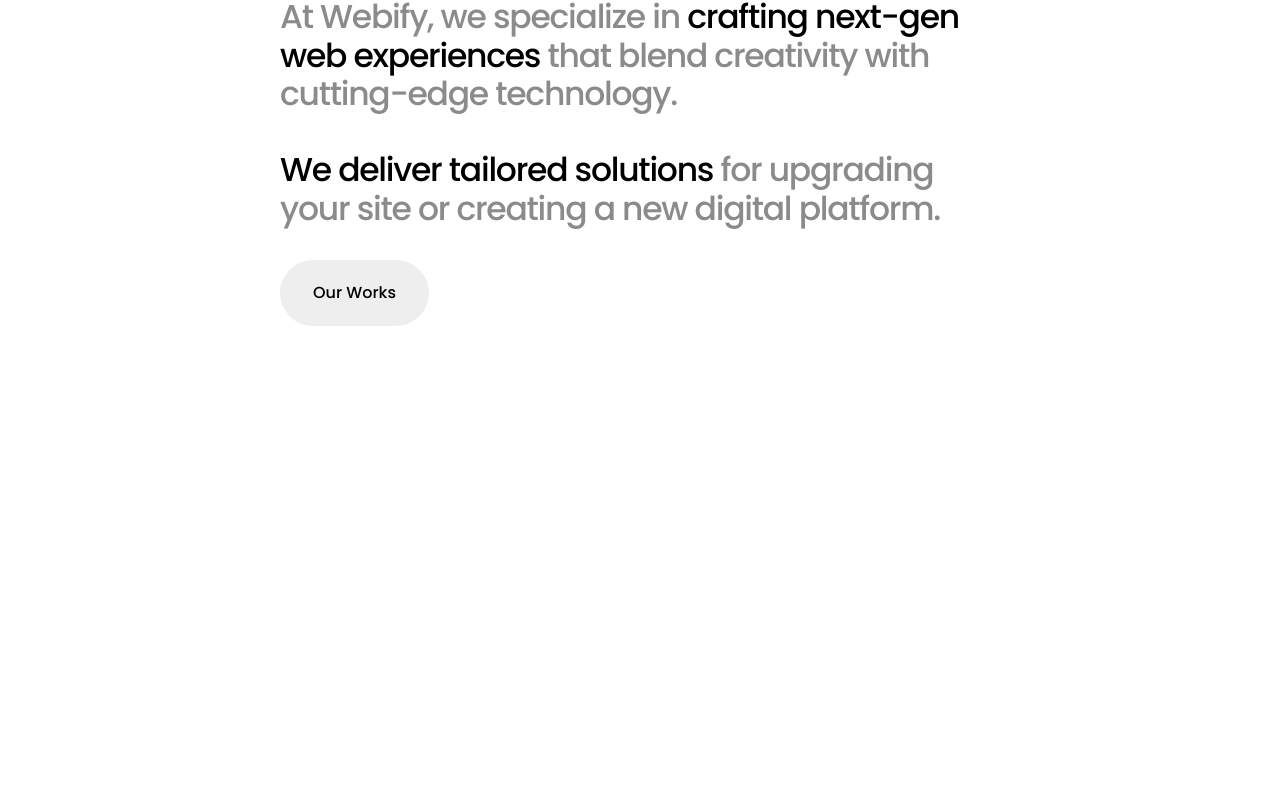
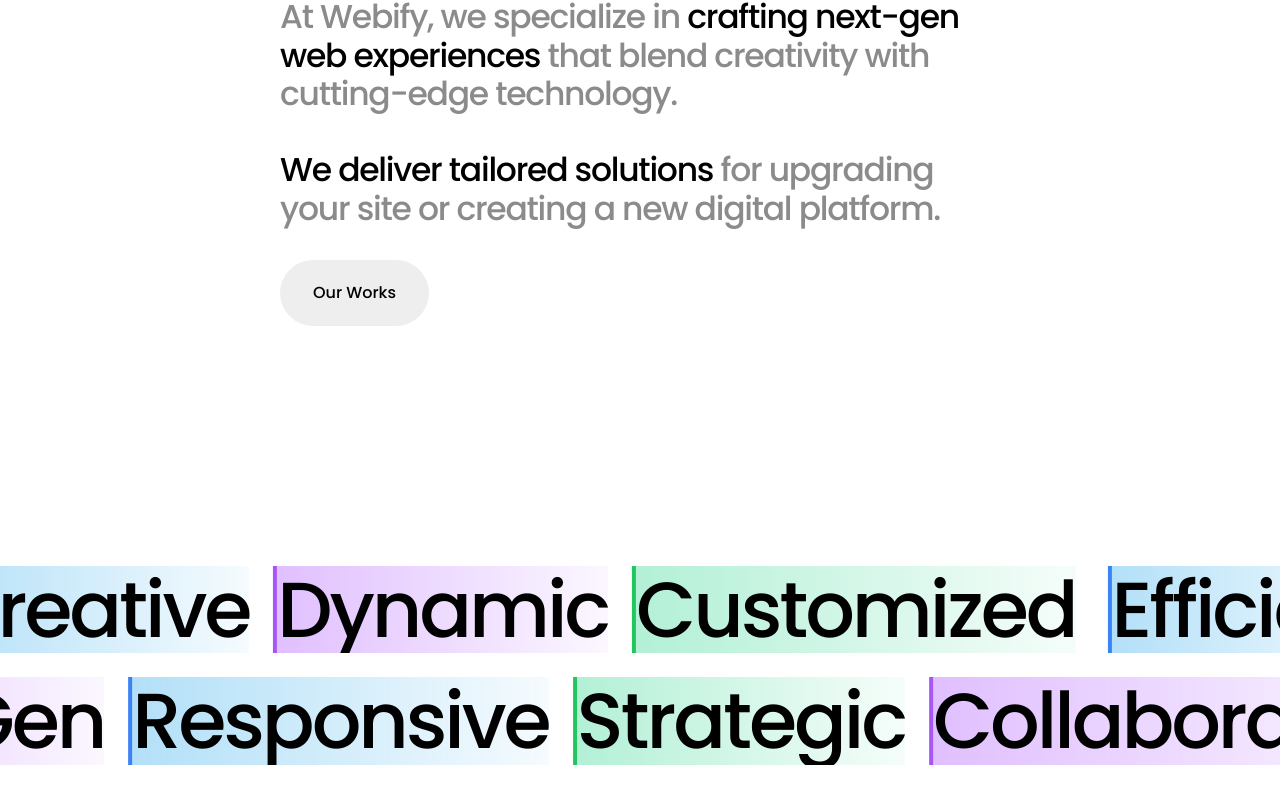
Before and after one commit to Fred-omojole/weblix5.0, a Next.js app: page / in a window 1280 px wide. Shown: the part 1790-2594 px from the top of the page. Before the commit the page ends 2356 px from the top, so only its background shows below. Built offline with nearby package versions, Linux system fonts and the light colour scheme.

Commit message:
maintenance and fixes  /  services incomplete

```diff
--- a/app/(Home)/components/About.tsx
+++ b/app/(Home)/components/About.tsx
@@ -34,7 +34,7 @@
             <ReuseableButton
               text={"our works"}
               className={
-                "border-solid border-[1px] text-black hover:px-[40px] hover:bg-[#f4f4f4] bg-[#eee] border-[#eee]   px-[32px] py-[20px] flex items-center justify-center capitalize  "
+                "border-solid border-[1px] text-black hover:px-[40px] hover:bg-[#f4f4f4] bg-[#eee] border-[#eee] duration-200   px-[32px] py-[20px] flex items-center justify-center capitalize  "
               }
               icon={false}
             />
--- a/app/(Home)/components/Highlighted.tsx
+++ b/app/(Home)/components/Highlighted.tsx
@@ -1,3 +1,4 @@
+"use client";
 import React from "react";
 import { motion } from "framer-motion";
 import { fadeIn } from "@/lib/variant";
@@ -25,15 +26,15 @@
   },
 
   blue: {
-    border: "border-l-green-500",
-    gradientFrom: "from-custom-green-32",
-    gradientTo: "to-custom-green-4",
+    border: "border-l-blue-500",
+    gradientFrom: "from-custom-blue-32",
+    gradientTo: "to-custom-blue-4",
   },
 
   purple: {
-    border: "border-l-green-500",
-    gradientFrom: "from-custom-green-32",
-    gradientTo: "to-custom-green-4",
+    border: "border-l-purple-500",
+    gradientFrom: "from-custom-purple-32",
+    gradientTo: "to-custom-purple-4",
   },
 };
 
--- a/app/(Home)/components/ReuseableButton.tsx
+++ b/app/(Home)/components/ReuseableButton.tsx
@@ -25,7 +25,7 @@
   return (
     <button
       title="button"
-      className={` hover:px-[48px] transition-[padding]  justify-center text-center cursor-pointer rounded-full ${className}`}
+      className={` hover:px-[48px] transition-[padding]   justify-center text-center cursor-pointer rounded-full ${className}`}
     >
       {icon && <Icon />}
       {text}
--- /dev/null
+++ b/app/(Home)/components/Services.tsx
@@ -0,0 +1,20 @@
+import React from "react";
+
+const Services = () => {
+  return (
+    <section className="mt-40 pt-20 pb-0 ">
+      <div className="flex w-full max-w-[1216px] pr-[64px] pl-[64px] flex-col flex-nowrap flex-start items-center ml-auto mr-auto">
+        <div className="flex w-full mb-20 pr-10 pl-10 justify-between items-end gap-20">
+          <div className="max-w-[560px]">
+            <h2 className=" my-0 text-[78px] leading-[104%] font-medium tracking-[-3.12px] capitalize">
+              digital excellence,{" "}
+              <span className="text-[#8b8b8b]">delivered</span>
+            </h2>
+          </div>
+        </div>
+      </div>
+    </section>
+  );
+};
+
+export default Services;
--- /dev/null
+++ b/app/(Home)/components/thicker.tsx
@@ -0,0 +1,205 @@
+import React from "react";
+import HighlightedTitle from "./Highlighted";
+
+const Thicker = () => {
+  return (
+    <>
+      <div className="relative w-full max-w-[1728px] block ml-auto mr-auto ">
+        {/* first ticker  */}
+        <div className="overflow-hidden">
+          <div className="flex justify-end items-center gap-6 ">
+            <div className="flex animate-slide-right  items-center justify-start gap-6 flex-grow-0 flex-shrink-0 basis-auto">
+              <HighlightedTitle
+                className="text-[78px] leading-[112%] tracking-[-3.12px]"
+                suffix={""}
+                text={""}
+                highlightedText={"Innovative"}
+              />
+              <HighlightedTitle
+                className="text-[78px] leading-[112%] tracking-[-3.12px]"
+                suffix={""}
+                text={""}
+                colorScheme={"blue"}
+                highlightedText={"Creative"}
+              />
+              <HighlightedTitle
+                className="text-[78px] leading-[112%] tracking-[-3.12px]"
+                suffix={""}
+                text={""}
+                colorScheme={"purple"}
+                highlightedText={"Dynamic"}
+              />
+              <HighlightedTitle
+                className="text-[78px] leading-[112%] tracking-[-3.12px]"
+                suffix={""}
+                text={""}
+                colorScheme={"green"}
+                highlightedText={"Customized"}
+              />
+              <HighlightedTitle
+                className={
+                  "text-[78px] leading-[112%] tracking-[-3.12px] pr-2 pl-2"
+                }
+                suffix={""}
+                text={""}
+                colorScheme={"blue"}
+                highlightedText={"Efficient"}
+              />
+              <HighlightedTitle
+                className="text-[78px] leading-[112%] tracking-[-3.12px]"
+                suffix={""}
+                text={""}
+                colorScheme={"purple"}
+                highlightedText={"Versatile"}
+              />
+            </div>
+
+            <div className="flex animate-slide-right items-center justify-start gap-6 flex-grow-0 flex-shrink-0 basis-auto">
+              <HighlightedTitle
+                className="text-[78px] leading-[112%] tracking-[-3.12px]"
+                suffix={""}
+                text={""}
+                highlightedText={"Innovative"}
+              />
+              <HighlightedTitle
+                className="text-[78px] leading-[112%] tracking-[-3.12px]"
+                suffix={""}
+                text={""}
+                colorScheme={"blue"}
+                highlightedText={"Creative"}
+              />
+              <HighlightedTitle
+                className="text-[78px] leading-[112%] tracking-[-3.12px]"
+                suffix={""}
+                text={""}
+                colorScheme={"purple"}
+                highlightedText={"Dynamic"}
+              />
+              <HighlightedTitle
+                className="text-[78px] leading-[112%] tracking-[-3.12px]"
+                suffix={""}
+                text={""}
+                colorScheme={"green"}
+                highlightedText={"Customized"}
+              />
+              <HighlightedTitle
+                className={
+                  "text-[78px] leading-[112%] tracking-[-3.12px] pr-2 pl-2"
+                }
+                suffix={""}
+                text={""}
+                colorScheme={"blue"}
+                highlightedText={"Efficient"}
+              />
+              <HighlightedTitle
+                className="text-[78px] leading-[112%] tracking-[-3.12px]"
+                suffix={""}
+                text={""}
+                colorScheme={"purple"}
+                highlightedText={"Versatile"}
+              />
+            </div>
+          </div>
+        </div>
+        {/* second thicker  */}
+        <div className="overflow-hidden mt-[24px]">
+          <div className="flex justify-start items-center gap-6 ">
+            <div className="flex animate-slide-left justify-start items-center flex-shrink-0 basis-auto flex-grow-0 gap-6">
+              <HighlightedTitle
+                className="text-[78px] leading-[112%] tracking-[-3.12px]"
+                suffix={""}
+                text={""}
+                highlightedText={"Expert"}
+              />
+              <HighlightedTitle
+                className="text-[78px] leading-[112%] tracking-[-3.12px]"
+                suffix={""}
+                text={""}
+                colorScheme={"purple"}
+                highlightedText={"Next-Gen"}
+              />
+              <HighlightedTitle
+                className="text-[78px] leading-[112%] tracking-[-3.12px]"
+                suffix={""}
+                text={""}
+                colorScheme={"blue"}
+                highlightedText={"Responsive"}
+              />
+              <HighlightedTitle
+                className="text-[78px] leading-[112%] tracking-[-3.12px]"
+                suffix={""}
+                text={""}
+                colorScheme={"green"}
+                highlightedText={"Strategic"}
+              />
+              <HighlightedTitle
+                className="text-[78px] leading-[112%] tracking-[-3.12px]"
+                suffix={""}
+                text={""}
+                colorScheme={"purple"}
+                highlightedText={"Collaborative"}
+              />
+              <HighlightedTitle
+                className={
+                  "text-[78px] leading-[112%] tracking-[-3.12px] pr-2 pl-2"
+                }
+                suffix={""}
+                text={""}
+                colorScheme={"blue"}
+                highlightedText={"Progressive"}
+              />
+            </div>
+
+            <div className="flex animate-slide-left justify-start items-center flex-shrink-0 basis-auto flex-grow-0 gap-6">
+              <HighlightedTitle
+                className="text-[78px] leading-[112%] tracking-[-3.12px]"
+                suffix={""}
+                text={""}
+                highlightedText={"Expert"}
+              />
+              <HighlightedTitle
+                className="text-[78px] leading-[112%] tracking-[-3.12px]"
+                suffix={""}
+                text={""}
+                colorScheme={"purple"}
+                highlightedText={"Next-Gen"}
+              />
+              <HighlightedTitle
+                className="text-[78px] leading-[112%] tracking-[-3.12px]"
+                suffix={""}
+                text={""}
+                colorScheme={"blue"}
+                highlightedText={"Responsive"}
+              />
+              <HighlightedTitle
+                className="text-[78px] leading-[112%] tracking-[-3.12px]"
+                suffix={""}
+                text={""}
+                colorScheme={"green"}
+                highlightedText={"Strategic"}
+              />
+              <HighlightedTitle
+                className="text-[78px] leading-[112%] tracking-[-3.12px]"
+                suffix={""}
+                text={""}
+                colorScheme={"purple"}
+                highlightedText={"Collaborative"}
+              />
+              <HighlightedTitle
+                className={
+                  "text-[78px] leading-[112%] tracking-[-3.12px] pr-2 pl-2"
+                }
+                suffix={""}
+                text={""}
+                colorScheme={"blue"}
+                highlightedText={"Progressive"}
+              />
+            </div>
+          </div>
+        </div>
+      </div>
+    </>
+  );
+};
+
+export default Thicker;
--- a/app/globals.css
+++ b/app/globals.css
@@ -7,6 +7,12 @@
   --foreground-color: #fffef7;
   --custom-green-32: hsla(154.6875, 85.71%, 43.92%, 0.32);
   --custom-green-4: hsla(154.6875, 85.71%, 43.92%, 0.04);
+
+  --custom-blue-32: hsla(201, 87%, 49%, 0.32);
+  --custom-blue-4: hsla(201, 87%, 49%, 0.04);
+
+  --custom-purple-32: hsla(271, 100%, 61%, 0.32);
+  --custom-purple-4: hsla(271, 100%, 61%, 0.04);
 }
 
 @layer base {
--- a/app/page.tsx
+++ b/app/page.tsx
@@ -3,6 +3,8 @@
 // import { Video } from "lucide-react";
 
 import About from "./(Home)/components/About";
+import Services from "./(Home)/components/Services";
+import Thicker from "./(Home)/components/thicker";
 import Hero from "./(Home)/Hero";
 import { NavbarDemo } from "./(Home)/Navbar";
 
@@ -15,6 +17,8 @@
       </div>
       <div className="-z-10 absolute inset-0 flex items-center justify-center  [mask-image:radial-gradient(to_bottom,black_50%,transparent_100%))]"></div>
       <About />
+      <Thicker />
+      <Services />
     </main>
   );
 }
--- a/tailwind.config.ts
+++ b/tailwind.config.ts
@@ -15,15 +15,34 @@
   theme: {
     extend: {
       colors: {
-  			'custom-green-32': 'var(--custom-green-32)',
-  			'custom-green-4': 'var(--custom-green-4)'
+        "custom-green-32": "var(--custom-green-32)",
+        "custom-green-4": "var(--custom-green-4)",
+        "custom-blue-32": "var(--custom-blue-32)",
+        "custom-blue-4": "var(--custom-blue-4)",
+        "custom-purple-32": "var(--custom-purple-32)",
+        "custom-purple-4": "var(--custom-purple-4)",
       },
       borderRadius: {
-  			lg: 'var(--radius)',
-  			md: 'calc(var(--radius) - 2px)',
-  			sm: 'calc(var(--radius) - 4px)'
-  		}
-  	}
+        lg: "var(--radius)",
+        md: "calc(var(--radius) - 2px)",
+        sm: "calc(var(--radius) - 4px)",
+      },
+
+      animation: {
+        "slide-left": "slideLeft 29s linear infinite",
+        "slide-right": "slideRight 29s linear infinite",
+      },
+      keyframes: {
+        slideLeft: {
+          "0%": { transform: "translateX(0%)" },
+          "100%": { transform: "translateX(-100%)" },
+        },
+        slideRight: {
+          "0%": { transform: "translateX(0%)" },
+          "100%": { transform: "translateX(100%)" },
+        },
+      },
+    },
   },
   plugins: [
     // addVariablesForColors,
@@ -49,7 +68,7 @@
         { values: flattenColorPalette(theme("backgroundColor")), type: "color" }
       );
     },
-      require("tailwindcss-animate")
+    require("tailwindcss-animate"),
   ],
 };
 
```
Also changed, not shown: app/(Home)/Hero.tsx (+1 -13 lines). Lines whose indentation alone changed are shown as unchanged.
